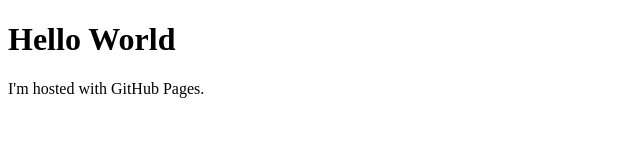
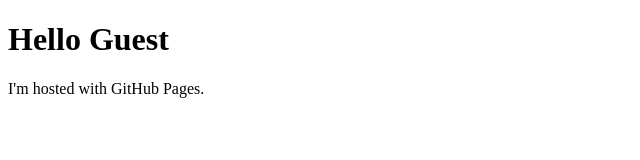
Before and after one commit to putme2yourheart/putme2yourheart.github.io, a plain HTML site: page index.html in a window 1280 px wide. Shown: the full height of the page, 0-640 px from the left. Drawn offline with Linux system fonts and the light colour scheme.

Commit message:
Update index.html

```diff
--- a/index.html
+++ b/index.html
@@ -1,7 +1,7 @@
 <!DOCTYPE html>
 <html>
 <body>
-<h1>Hello World</h1>
+<h1>Hello Guest</h1>
 <p>I'm hosted with GitHub Pages.</p>
 </body>
 </html>
```
